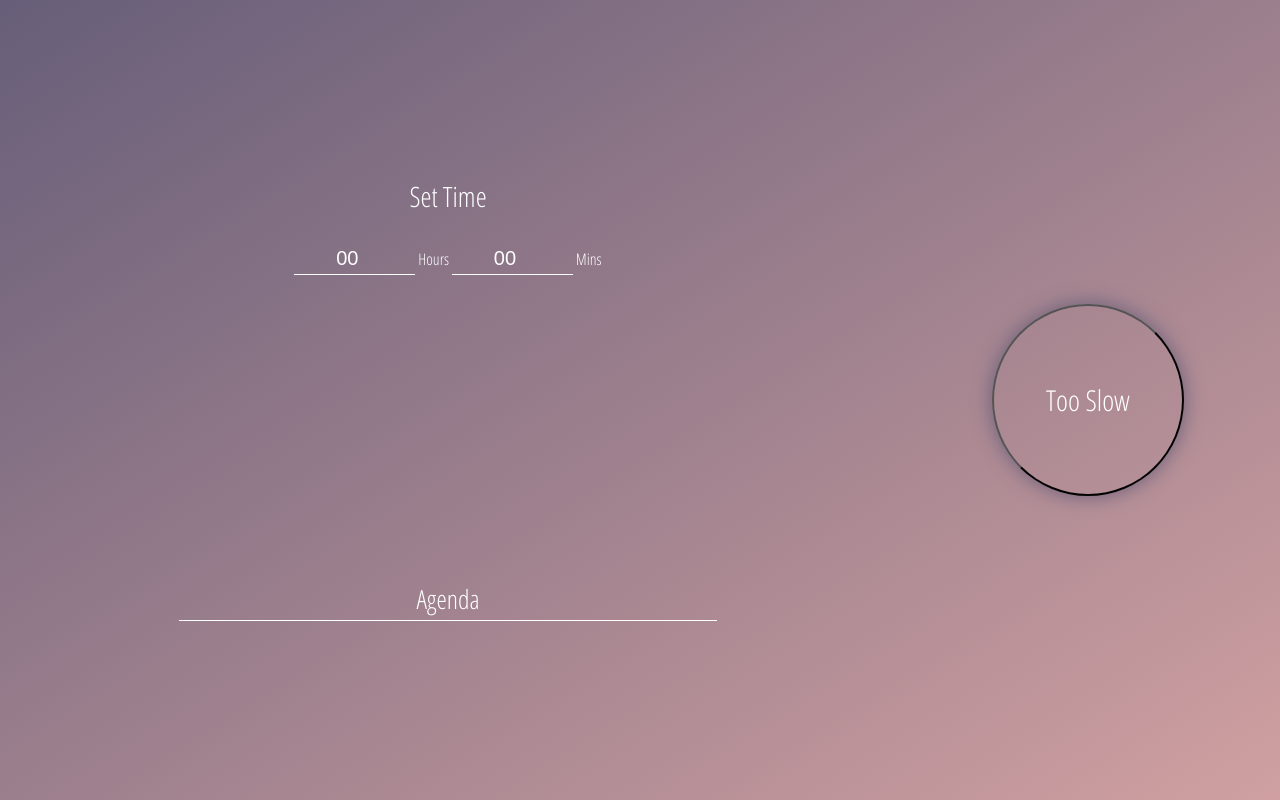
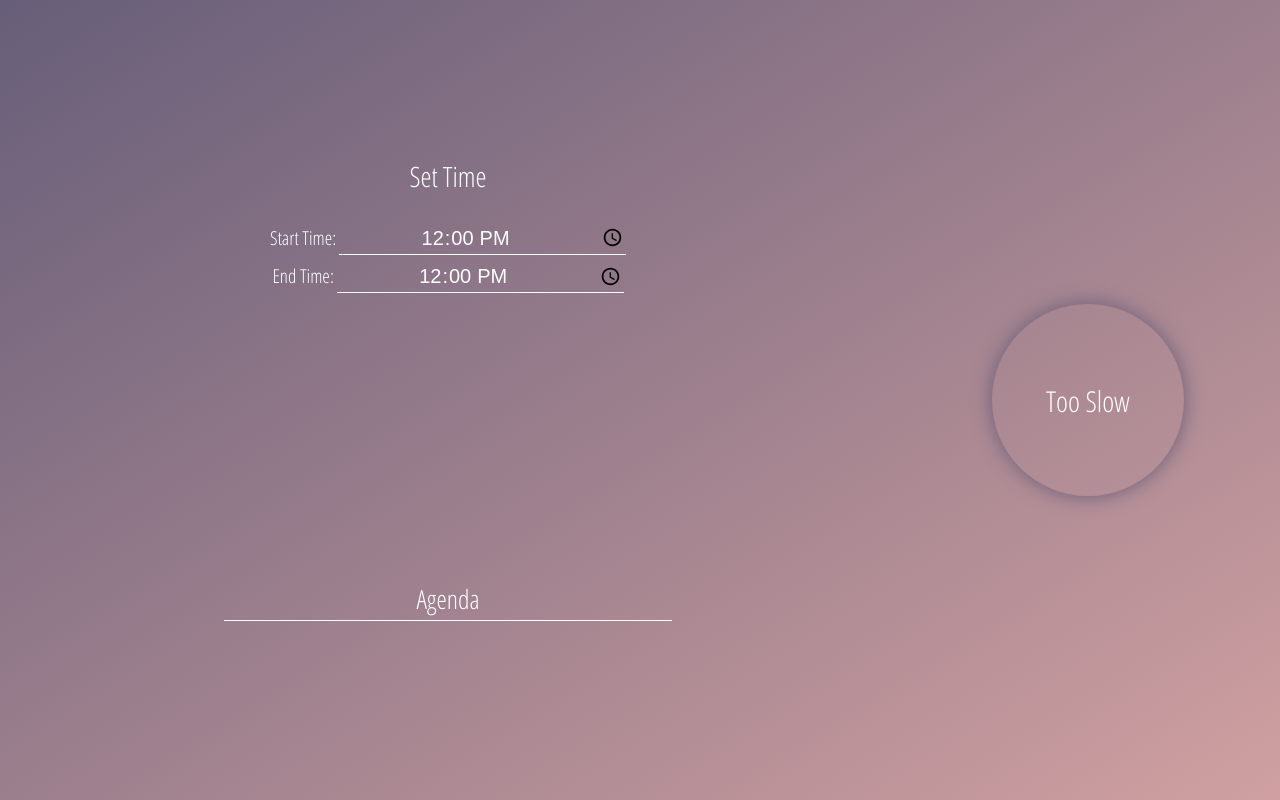
Before and after one commit to ruichuang/meeting, a website: page control.html in a window 1280 px wide. Both pictures are taken after a click on the button 1088 px from the left and 400 px from the top of the page. Drawn offline with nearby package versions, Linux system fonts and the light colour scheme; no server answers.

Commit message:
add btn effect and time selector

```diff
--- a/control.html
+++ b/control.html
@@ -8,6 +8,7 @@
         <meta name="apple-mobile-web-app-capable" content="yes"/>
         <meta name="apple-mobile-web-app-status-bar-style" content="black-translucent"/>
         <link rel="stylesheet" href="css/control.css">
+        <link rel="stylesheet" href="https://cdnjs.cloudflare.com/ajax/libs/animate.css/3.5.2/animate.min.css">
         <script src="https://use.fontawesome.com/c19e88a826.js"></script>
         <link rel="stylesheet" href="https://maxcdn.bootstrapcdn.com/bootstrap/4.0.0-alpha.6/css/bootstrap.min.css" integrity="sha384-rwoIResjU2yc3z8GV/NPeZWAv56rSmLldC3R/AZzGRnGxQQKnKkoFVhFQhNUwEyJ" crossorigin="anonymous">
         <link href="https://fonts.googleapis.com/css?family=Open+Sans+Condensed:300|Roboto" rel="stylesheet">
@@ -17,10 +18,12 @@
             <div id="timer">
                 <div class="mini-clock">
                     <h3 id="timeTitle">Set Time</h3>
-                    <input type="number" name="hr" value="00" id="hour"/>
-                    <label for="id1">Hours</label>
-                    <input type="number" name="min" value="00" id="min"/>
-                    <label for="id1">Mins</label>
+                    <label for="id1">Start Time: </label>
+                    <input type="time" name="hr" value="12:00" id="hour"/>
+                    <br>
+                    <label for="id1">End Time: </label>
+                    <input type="time" name="min" value="12:00" id="min"/>
+
                 </div>
             </div>
             <div id="agenda">
@@ -28,8 +31,8 @@
             </div>
         </div>
         <div id="bottom">
-            <button type="button" id="slow" class="shadow slow">Too Slow</button>
-            <button type="button" id="sent" class="shadow slow"><i class="fa fa-check fa-2x" aria-hidden="true"></i></button>
+            <button type="button" id="slow" class="shadow slow button-3d ">Too Slow</button>
+            <button type="button" id="sent" class="shadow slow button-3d "><i class="fa fa-check fa-2x" aria-hidden="true"></i></button>
         </div>
 
         <script src="https://code.jquery.com/jquery-3.2.1.min.js"   integrity="sha256-hwg4gsxgFZhOsEEamdOYGBf13FyQuiTwlAQgxVSNgt4="   crossorigin="anonymous"></script>
--- a/css/control.css
+++ b/css/control.css
@@ -1,4 +1,36 @@
+.button-3d {
+  position:relative;
+  width: auto;
+  display:inline-block;
+  color:#ecf0f1;
+  text-decoration:none;
+  border-radius:5px;
+  text-align:center;
+  padding:16px 18px 14px;
+  margin: 12px;
+
+  -webkit-transition: all 0.1s;
+	-moz-transition: all 0.1s;
+	transition: all 0.1s;
+
+  -webkit-box-shadow: 0px 6px 0px #675E79;
+  -moz-box-shadow: 0px 6px 0px #675E79;
+  box-shadow: 0px 6px 0px #675E79;
+}
+
+.button-3d:active{
+    -webkit-box-shadow: 0px 2px 0px #675E79;
+    -moz-box-shadow: 0px 2px 0px #675E79;
+    box-shadow: 0px 2px 0px #675E79;
+    position:relative;
+    top:4px;
+}
+
+
 body#body{
+    user-select: none;
+     -webkit-touch-callout: none;
+     -webkit-user-select: none;
     height: 100vh;
     background-color: #675E79;
 
@@ -19,7 +51,7 @@ h3#timeTitle{
 input#inputAgenda{
     font-family: 'Open Sans Condensed', sans-serif;
     text-align: center;
-    width: 60%;
+    width: 50%;
     font-size: 1.65em;
     background-color:transparent;
     border: none;
@@ -28,6 +60,7 @@ input#inputAgenda{
 }
 
 label{
+    font-size: 1.2em;
     display: inline-block;
 }
 
@@ -35,13 +68,14 @@ input#min, input#hour{
     font-size: 20px;
     background-color: transparent;
     color: #fff;
-    width: 20%;
+    width: 40%;
     border: none;
     border-bottom: 1px solid #fff;
     text-align: center;
 }
 
 .mini-clock{
+    width: 80%;
     padding-top: 60px;
     text-align: center;
 }
@@ -70,6 +104,7 @@ input#min, input#hour{
 }
 
 .slow{
+    border: none;
     display: block;
     background-color: transparent;
     width: 20vh;
@@ -119,13 +154,6 @@ input#min, input#hour{
 
 
 
-
-
-
-
-
-
-
 @media screen and (min-width: 480px) {
 
 body#body{
--- a/javascripts/control.js
+++ b/javascripts/control.js
@@ -19,6 +19,8 @@ $(document).ready(function() {
         }
     });
 
+
+
     var elements = document.querySelectorAll("#inputAgenda, #hour, #min");
     for (var i = 0; i < elements.length; i++) {
         $(elements[i]).on("change keyup paste", function() {
@@ -35,13 +37,23 @@ $(document).ready(function() {
 
 $("#sent").click(function(){
 
-    var hr = document.getElementById('hour').value;
-    var min = document.getElementById('min').value;
+    var start = document.getElementById('hour').value;
+    var end = document.getElementById('min').value;
     var agenda = document.getElementById('inputAgenda').value;
 
-    console.log(hr + min + agenda);
+    console.log(start + end + agenda);
+    var startH = start.substring(0,1);
+    var endH = end.substring(0,1);
+    var h = (parseInt(end) - parseInt(start)) * 3600;
 
-    var newTime = parseInt(min) * 60 + parseInt(hr) * 3600;
+    var startM = start.slice(-2);
+    var endM = end.slice(-2);
+    var m = (parseInt(startM) - parseInt(endM)) * 60;
+
+
+    var newTime = h + m;
+    console.log(newTime);
+
 
 
     $.post('agenda', { agenda: agenda},
```
Also changed, not shown: app.js (+0 -7 lines), index.html (+1 -1 lines).
